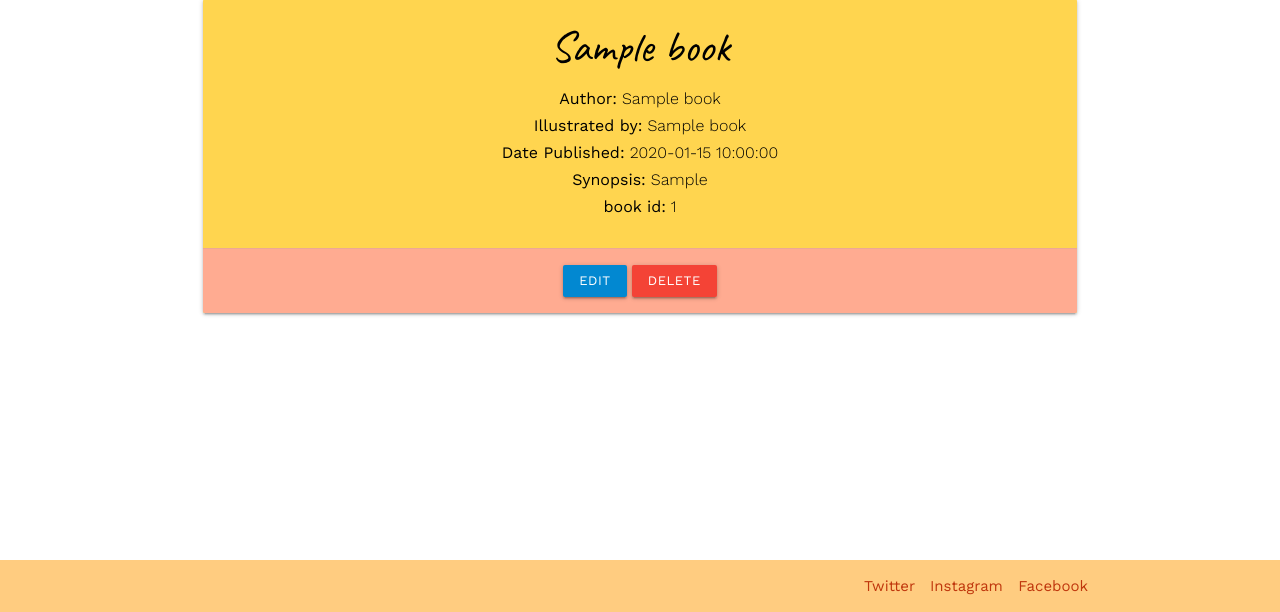
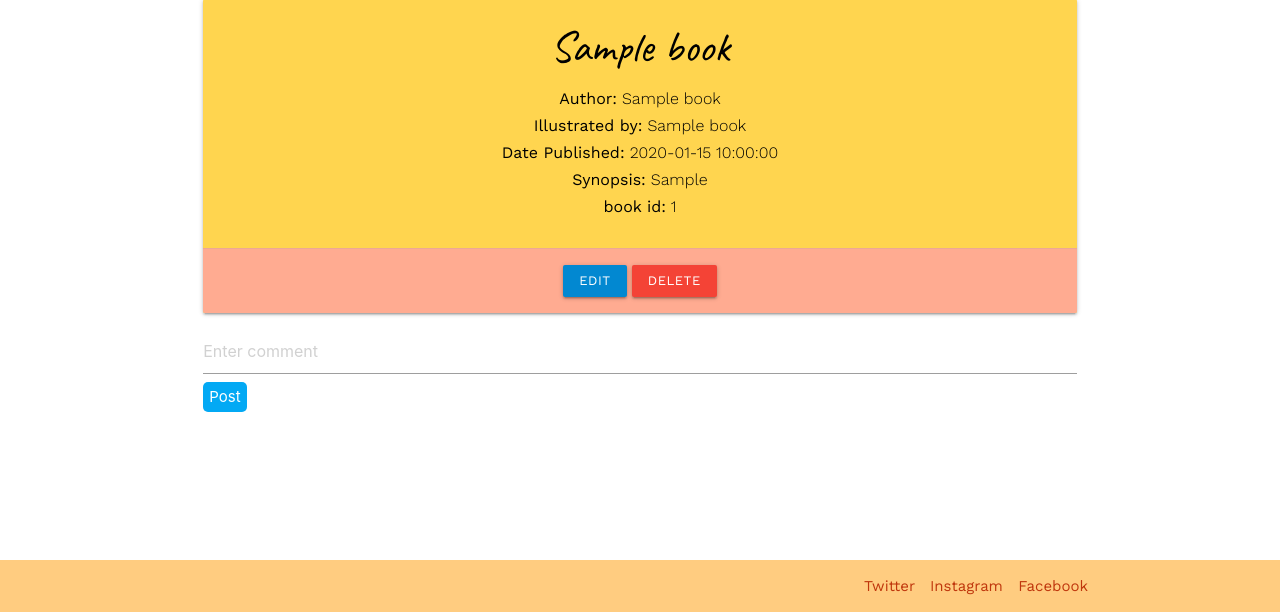
Before and after one commit to Hayley-Woodhouse/milestone-3-project, a Flask app: template dw_fan_site/templates/books.html in a window 1280 px wide. Shown: the part 188-800 px from the top of the page. Run offline with Flask 2, Linux system fonts and the light colour scheme; the visitor is signed in with stand-in values (Sample User, id 1); the template is opened without the code that fills it: most values are stand-ins (such as "Sample title", 1, 10 or a date in 2020).

Commit message:
added comment and post button| added if statment to view when user logged in

```diff
--- a/dw_fan_site/templates/books.html
+++ b/dw_fan_site/templates/books.html
@@ -23,6 +23,15 @@
         {% endif %}
       </div>
   </div>
+    {% if session.name %}
+    <div class="row col s12">
+      <input class="black-text white" type="text" id="comment_box" placeholder="Enter comment">
+        <button class="light-blue darked-2 white-text" id="post">Post</button>
+        <ul id="unordered">
+
+      </ul>
+    </div>
+    {% endif %}
   {% endfor %}
 </div>
 
```
